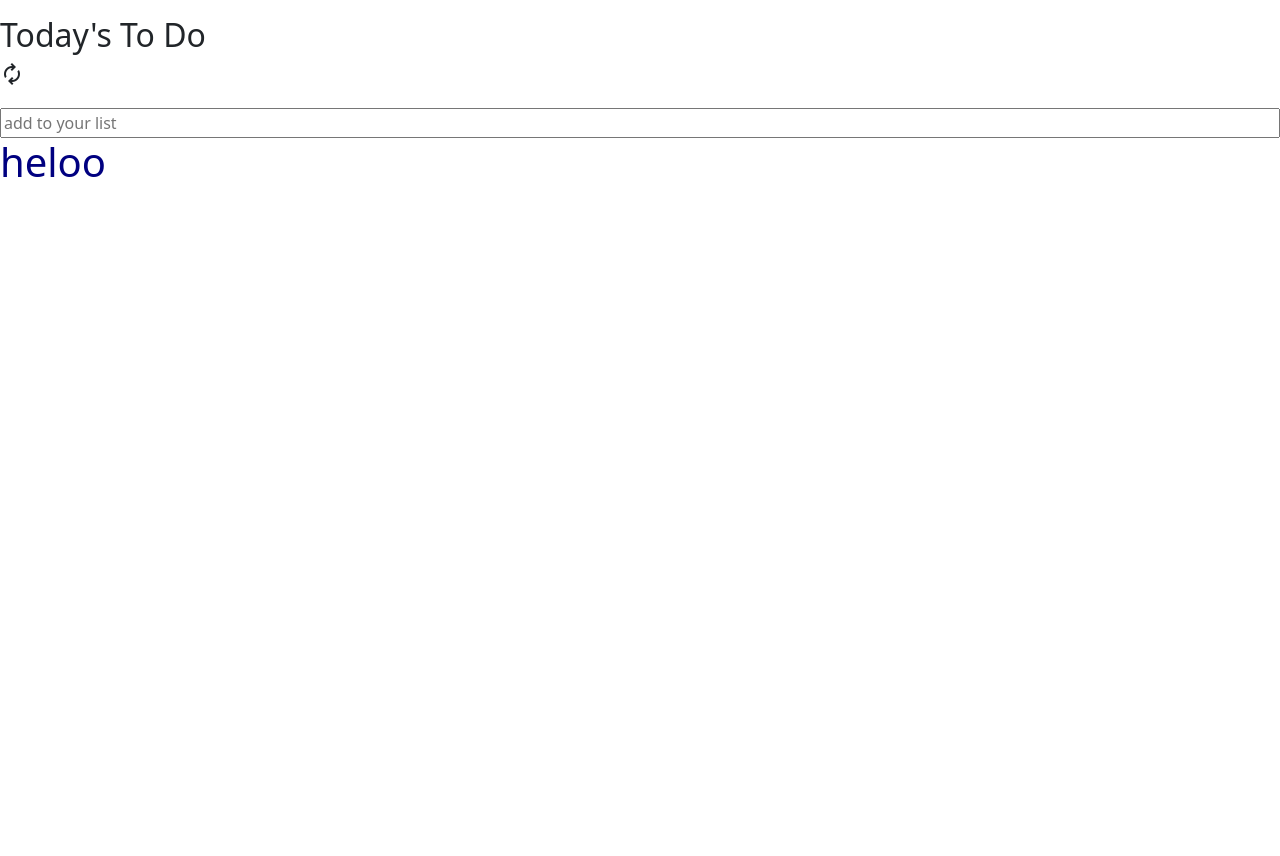
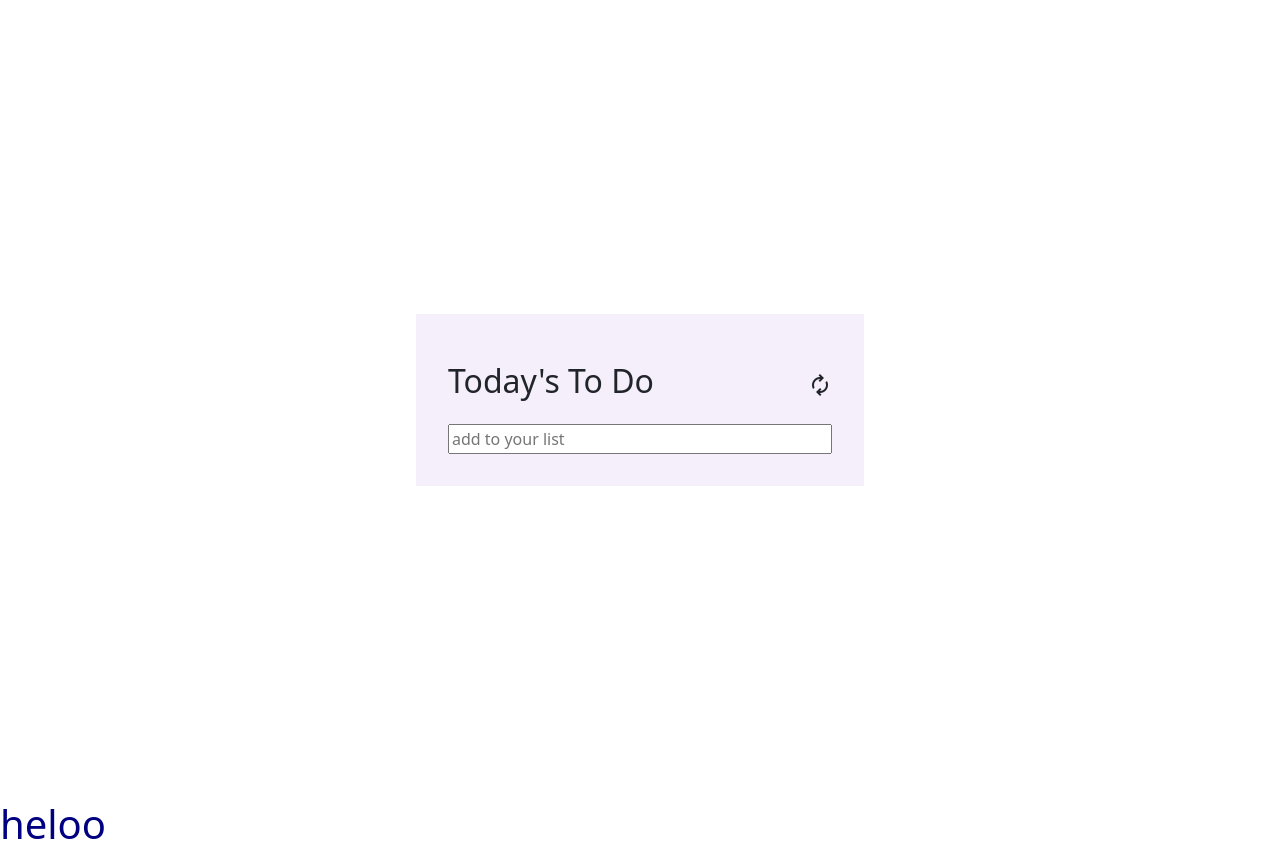
Before and after one commit to tarikbouari/To-do-List, a website built with webpack: page src/index.html in a window 1280 px wide. Before the commit the page ends 800 px from the top, so only its background shows below. Built offline with nearby package versions, Linux system fonts and the light colour scheme.

Commit message:
style the home page

```diff
--- a/src/style.css
+++ b/src/style.css
@@ -1,3 +1,35 @@
+/* * {
+  padding: 0;
+  margin: 0;
+  box-sizing: border-box;
+} */
+
+body {
+
+}
+
+.container1 {
+  display: flex;
+  justify-content: center;
+  align-items: center;
+  height: 100vh;
+  width: 70%;
+  margin: 0 auto;
+
+}
+
+.container2 {
+  margin: auto auto;
+  background-color: rgb(245, 239, 251);
+  width: 50%;
+  padding: 2rem;
+}
+
+.flex {
+  display: flex;
+  justify-content: space-between;
+  align-items: center;
+}
 h1 {
   color: navy;
 }
```
